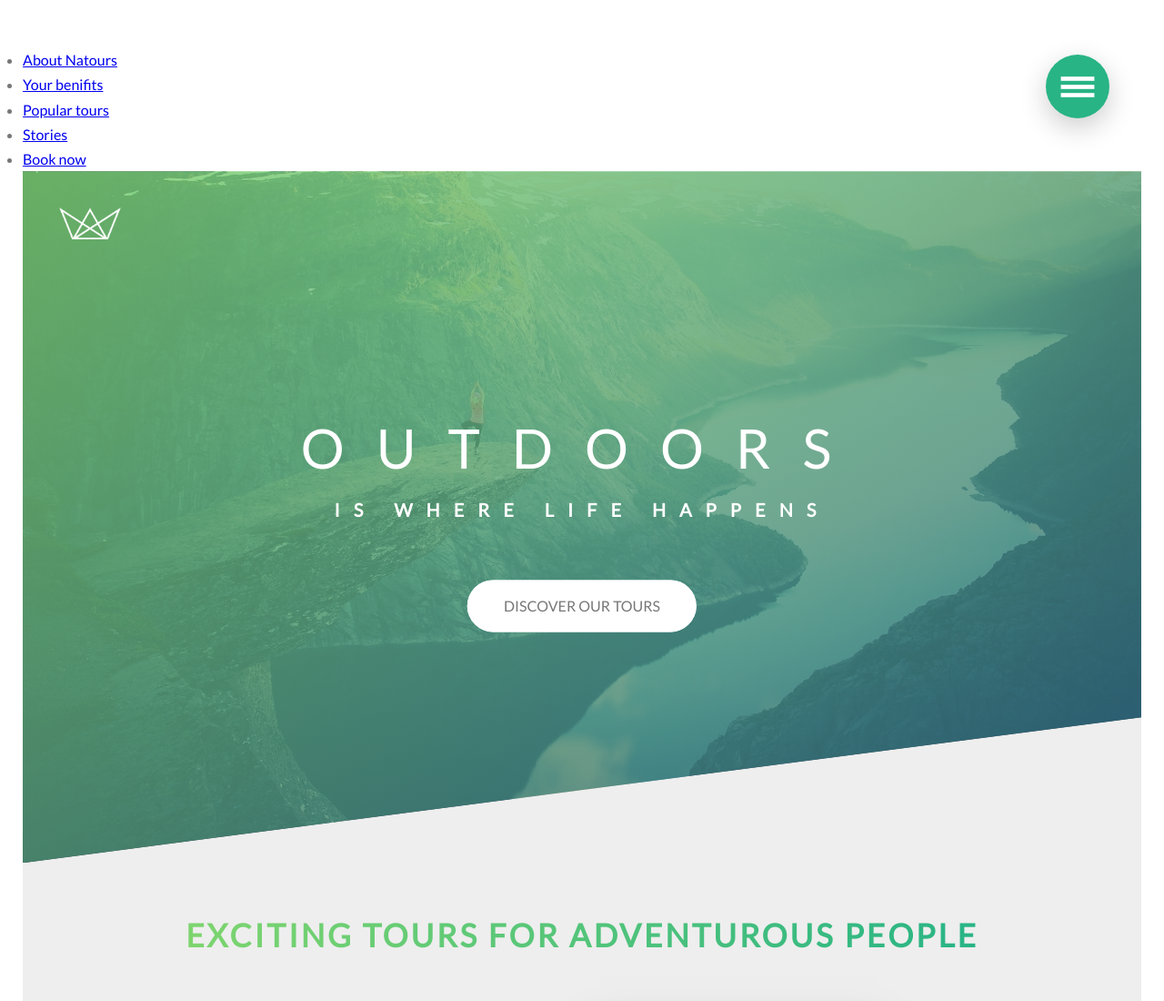
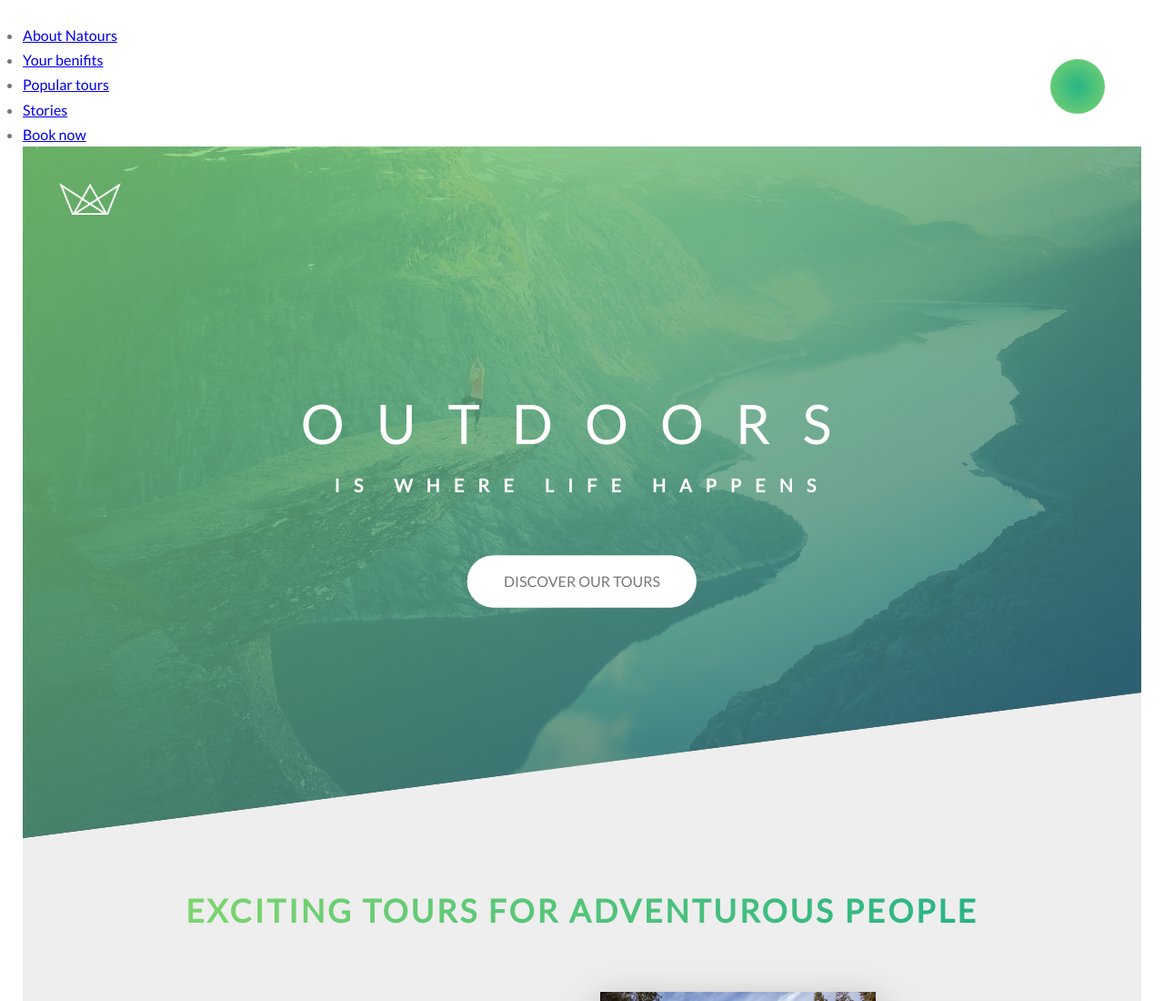
Before and after one commit to FabianUlises/Natours, a website: page index.html in a window 1280 px wide. Shown: the top 1100 px of the page at 91% size. Drawn offline with Linux system fonts and the light colour scheme.

Commit message:
Added styles to nav background

```diff
--- a/scss/main.scss
+++ b/scss/main.scss
@@ -37,6 +37,7 @@
         flex-direction: column;
         justify-content: center;
         align-items: center;
+        display: none;;
 
         &:hover .bar {
             transform: scale(1);
@@ -55,4 +56,15 @@
         }
     }
 
+    &__background {
+        block-size: 6rem;
+        inline-size: 6rem;
+        background-image: radial-gradient($dark-background-green, $light-background-green);
+        border-radius: 50%;
+        position: fixed;
+        top: 6.5rem;
+        right: 6.5rem;
+        z-index: 1000;
+    }
+
 }
```
Also changed, not shown: css/main.css.
